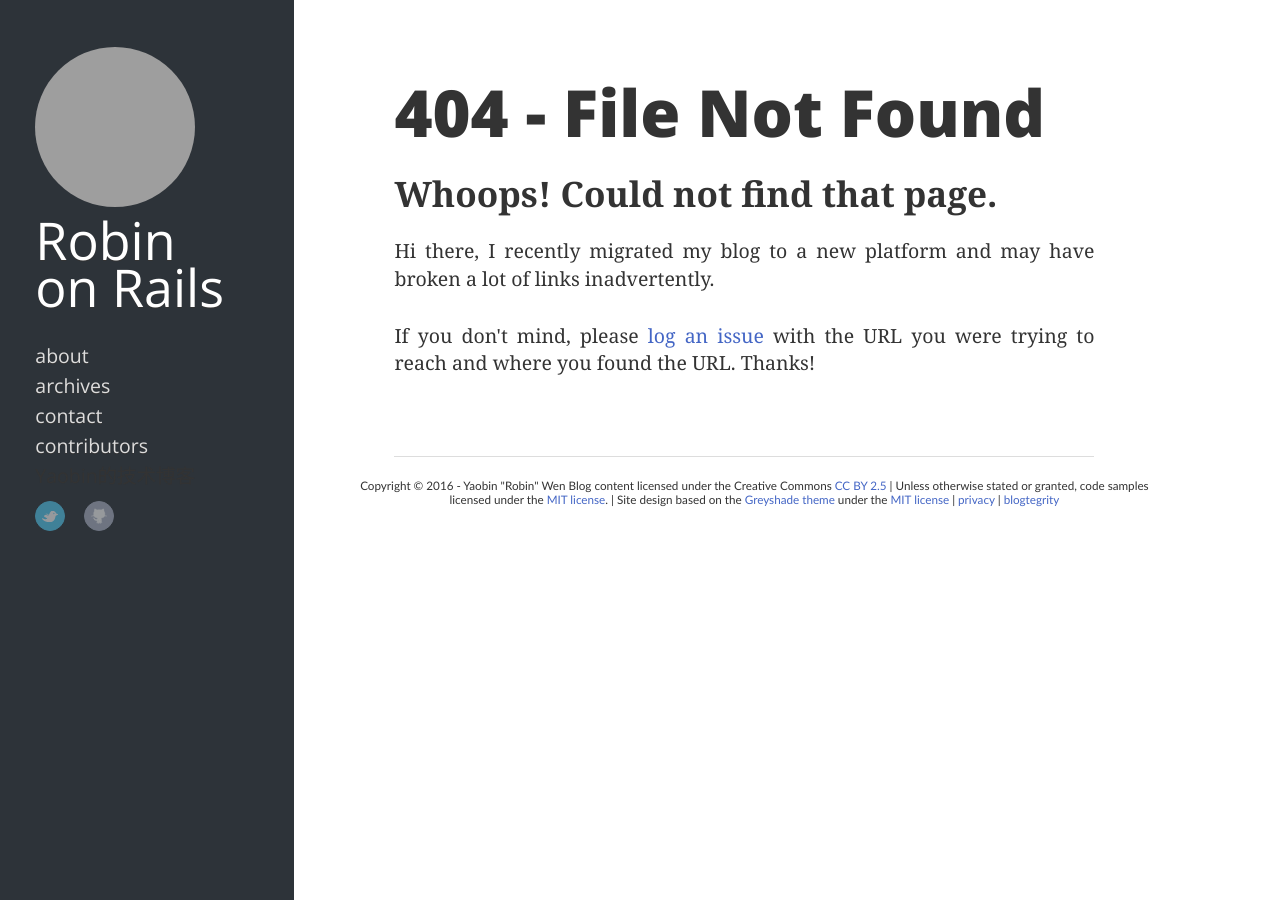
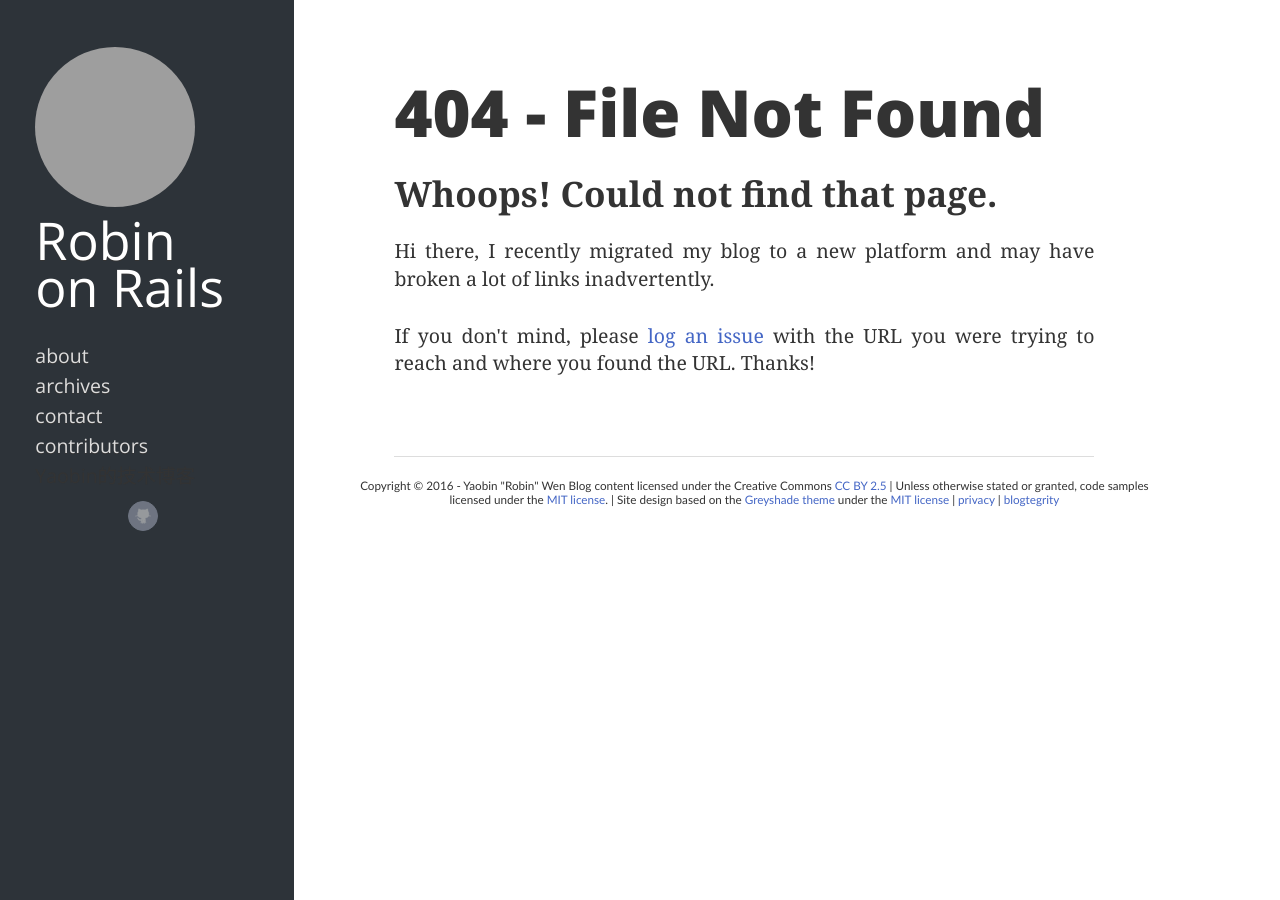
Before and after one commit to Tianhao25/yaobinwen.github.io, a Jekyll site: the page built from 404.html, in a window 1280 px wide. Built offline with Jekyll 4.4.1, drawn with Linux system fonts in a browser that asks for light colours; nearby versions of some CDN libraries; Markdown is read by kramdown in place of the engine named in the settings; comment, search, counter and statistics services are not loaded; grey boxes are pictures that could not be loaded.

Commit message:
Add email and stackoverflow.

```diff
--- a/_config.yml
+++ b/_config.yml
@@ -12,9 +12,14 @@ favicon: https://avatars0.githubusercontent.com/u/6106393?v=3&s=460
 github_user: robinwen
 github_repo_url: https://github.com/robinwen/robinwen.github.io
 
-# Twitter
-twitter_user: yaobinwen
-twitter_tweet_button: true
+# Email
+email: robin.wyb@gmail.com
+
+# Linkedin
+linkedin_user: robinwen
+
+# Stackoverflow
+stackoverflow_user: 630364/yaobin
 
 # Disqus Comments
 disqus_short_name: haacked
--- a/_includes/header.html
+++ b/_includes/header.html
@@ -15,14 +15,14 @@
 		{% if site.email %}
 			<a class="email" href="mailto:{{ site.email }}" title="Email">Email</a>
 		{% endif %}
-		{% if site.twitter_user %}
-			<a class="twitter" href="http://twitter.com/{{ site.twitter_user }}" title="Twitter">Twitter</a>
+		{% if site.linkedin_user %}
+			<a class="linkedin" href="https://www.linkedin.com/in/{{ site.linkedin_user }}" title="Linked-in">Linked-in</a>
 		{% endif %}
 		{% if site.github_user %}
 			<a class="github" href="https://github.com/{{ site.github_user }}" title="GitHub">GitHub</a>
 		{% endif %}
-		{% if site.subscribe_rss %}
-			<a class="rss" href="{{ site.subscribe_rss }}" title="RSS">RSS</a>
+		{% if site.stackoverflow_user %}
+			<a class="stackoverflow" href="http://stackoverflow.com/users/{{ site.stackoverflow_user }}" title="StackOverflow">Stack Overflow</a>
 		{% endif %}
 	</div>
 </nav>
```
Also changed, not shown: images/social/email.png (added).
